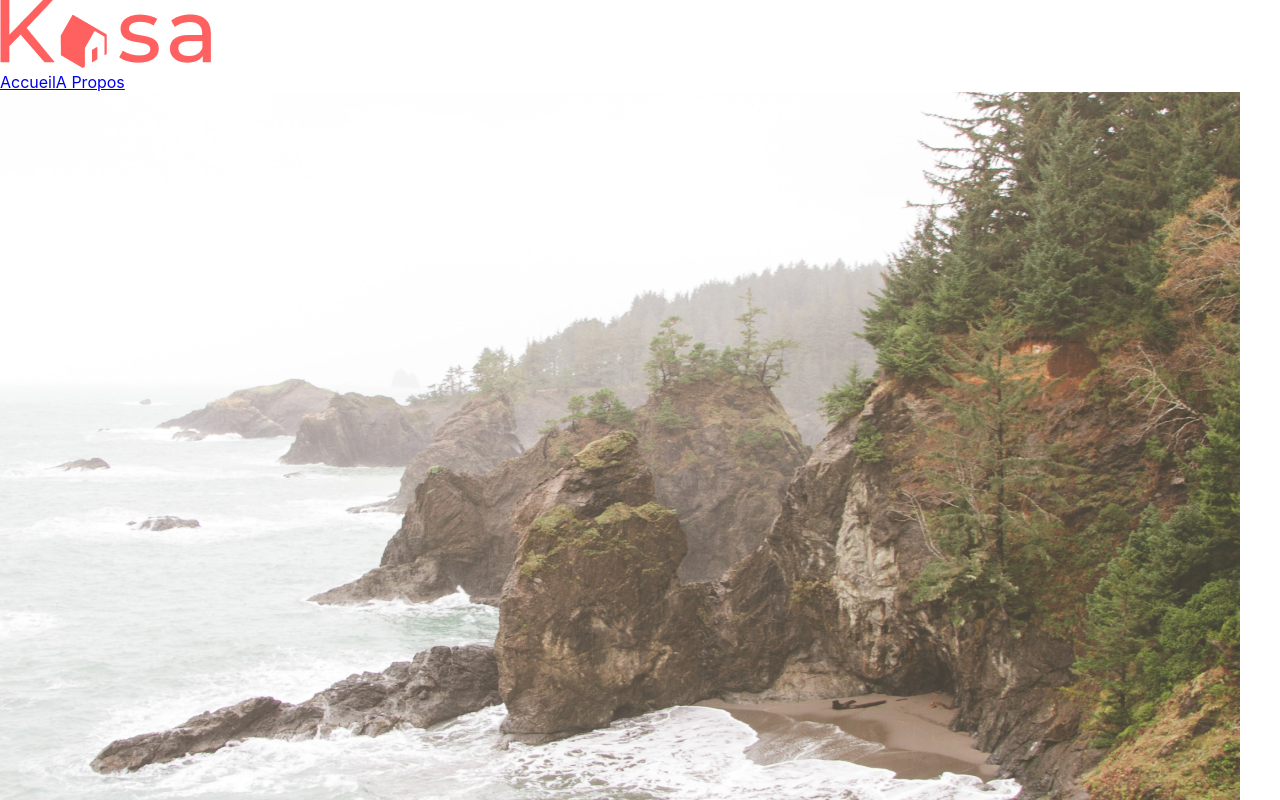
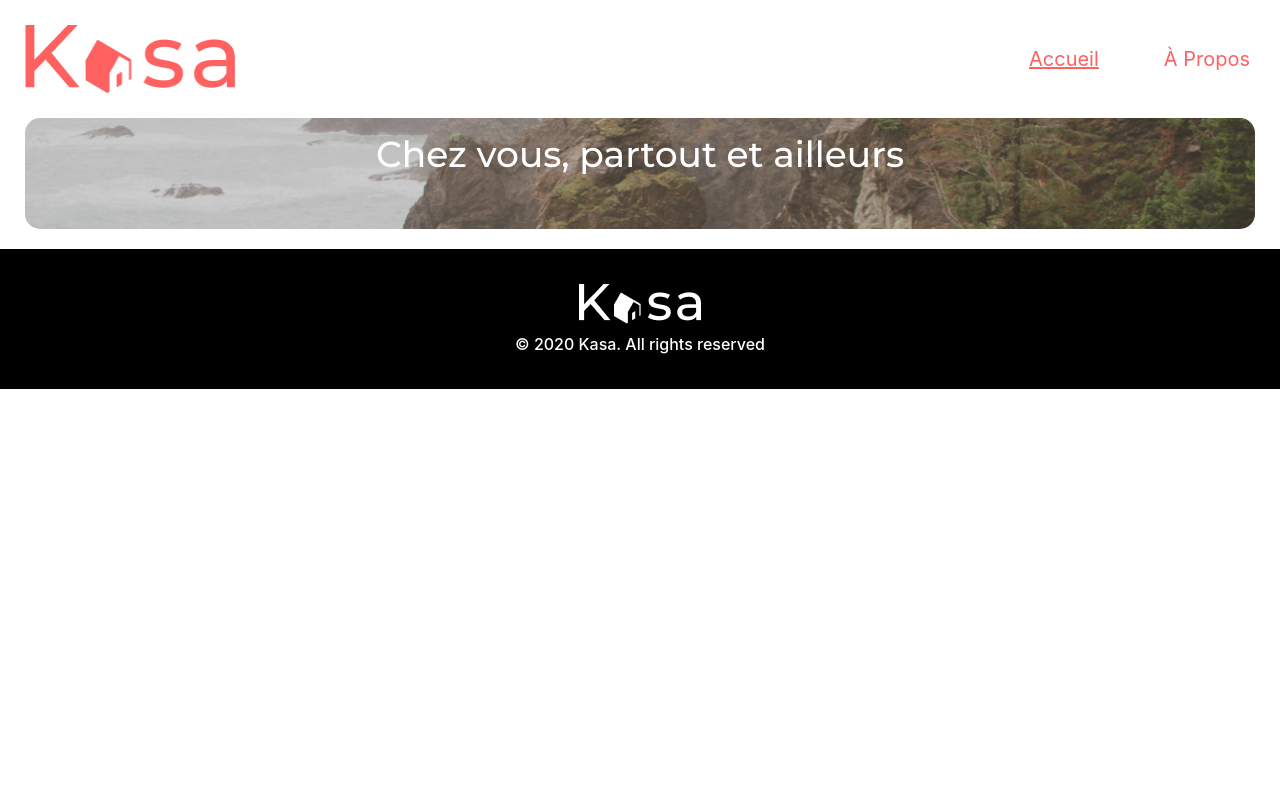
Before and after one commit to LoicTallec/Kasa-final-project-, a React (Create React App) app: page / in a window 1280 px wide. Shown: the top 800 px of the page. Built offline with nearby package versions, Linux system fonts and the light colour scheme.

Commit message:
Fix banner, Header, Footer

```diff
--- a/src/components/Card/Card.jsx
+++ b/src/components/Card/Card.jsx
@@ -1,10 +1,12 @@
 import React from 'react';
-
-function Card({ data }) {
+import { Link } from 'react-router-dom';
+function Card({ datacc }) {
     return (
-        <figure>
-
+        //<link className='link' to={datacc.id}>
+        <figure className='figcard'>
+            <figcaption>{}</figcaption>
         </figure>
+       // <Link />
     );
 };
 
--- /dev/null
+++ b/src/components/Card/card.css
@@ -0,0 +1,3 @@
+.figcard {
+    display: flex;
+}
--- a/src/components/Footer/Footer.jsx
+++ b/src/components/Footer/Footer.jsx
@@ -6,7 +6,7 @@ const Footer = () => {
     return (
         <footer>
             <img src={logo} alt="Logo KASA"/>
-            <h4 className={styles.copyright}> © 2020 Kasa. All rights reserved</h4>
+            <h4> © 2020 Kasa. All rights reserved</h4>
         </footer>
     );
 };
--- a/src/components/Footer/footer.css
+++ b/src/components/Footer/footer.css
@@ -1,3 +1,25 @@
 .logo {
     width: 500px;
 }
+
+footer {
+    display: flex;
+    align-items: center;
+    flex-direction: column;
+    background-color: black;
+    padding: 35px 0 25px 0;
+}
+
+h4 {
+    color: #fff;
+    font-weight: 500;
+    width: 150px;
+    text-align: center;
+    margin: 10px 0;
+}
+
+@media screen and (min-width: 768px) {
+    h4 {
+        width: 300px;
+    }
+}
--- a/src/components/Header/Header.jsx
+++ b/src/components/Header/Header.jsx
@@ -1,13 +1,14 @@
 import logo from '../../assets/images/logo_h.png';
-import { Link } from 'react-router-dom';
- // Importe le fichier de style SCSS
+import { NavLink } from 'react-router-dom';
+import style from './header.css';
+
 const Header = () => {
     return (
         <header className='header'>
             <img src={logo} alt="Logo KASA" />
             <nav>
-                <Link href="/">Accueil</Link>
-                <Link href="/About">A Propos</Link>
+                <NavLink to="/" activeClassName="active">Accueil</NavLink>
+                <NavLink to="/about" activeClassName="active" className='aboutlink'>À Propos</NavLink>
             </nav>
         </header>
     );
--- /dev/null
+++ b/src/components/Header/header.css
@@ -0,0 +1,47 @@
+.header {
+    display: flex;
+    justify-content: space-between;
+    align-items: center;
+    padding: 15px;
+}
+
+.header img {
+    width: 145px;
+}
+
+.header nav{
+    margin-right: 5px;
+}
+
+.header nav a{
+    color: #FF6060;
+    cursor: pointer;
+}
+
+.aboutlink {
+    margin-left: 25px;
+}
+
+nav a{
+    text-decoration: none;
+}
+
+.active {
+    text-decoration: underline;
+}
+
+@media screen and (min-width: 768px) {
+    .header {
+        padding: 25px;
+        font-size: 20px;
+    }
+
+    .header img {
+        width: 210px;
+    }
+
+    .aboutlink {
+        margin-left: 65px;
+    }
+
+}
--- a/src/components/Header/header.scss
+++ /dev/null
@@ -1,3 +0,0 @@
-.header {
-    height: 1200px;
-}
--- a/src/pages/Home/Home.jsx
+++ b/src/pages/Home/Home.jsx
@@ -1,17 +1,28 @@
-import React from 'react';
+import React, { useState, useEffect } from 'react';
 import landscape1 from '../../assets/images/landscape1.png';
-
 import Card from '../../components/Card/Card';
-
-import Accomodations from '../../assets/logements.json';
+import style from './home.css';
+import datacc from '../../assets/logements.json';
 
 const Home = () => {
 
+  const [cards, setCards] = useState([]);
+
+  useEffect(() => {
+    setCards(datacc)
+  }, [])
+
+  console.log(cards);
   return (
     <main>
-      {/* Contenu de ta page principale */}
 
-      <img src={landscape1} alt="Landscape" />
+      <figure className='figlandscape'>
+        <img src={landscape1} className="landscape" alt="Landscape" />
+          <figcaption className="figcaplandscape">
+            Chez vous, partout et ailleurs
+          </figcaption>
+      </figure>
+
       <Card />
 
     </main>
--- /dev/null
+++ b/src/pages/Home/home.css
@@ -0,0 +1,41 @@
+@import url('https://fonts.googleapis.com/css2?family=Montserrat:ital,wght@0,100..900;1,100..900&family=Roboto:wght@100;400;500&display=swap');
+
+
+.figlandscape {
+    margin: 0 15px;
+}
+
+.landscape {
+    width: 100%;
+    height: 111px;
+    object-fit: cover;
+    border-radius: 15px;
+    filter: brightness(80%);
+}
+
+.figcaplandscape {
+    position: absolute;
+    top: 11%;
+    left: 10%;
+    width: 220px;
+    text-align: left;
+    font-size: 24px;
+    font-family: 'Montserrat', sans-serif;
+    font-weight: 500;
+    color: #FFF;
+}
+
+@media screen and (min-width: 768px) {
+    .figlandscape {
+        margin: 0 25px;
+    }
+
+    .figcaplandscape {
+        text-align: center;
+        top: 16.5%;
+        left: 0;
+        width: 100%;
+        font-size: 36px;
+    }
+
+}
```
Also changed, not shown: src/components/Banner/Banner.jsx (added, +13 -0 lines), src/components/Banner/banner.css (added).
